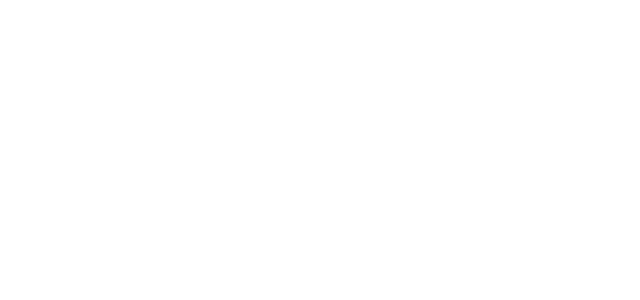
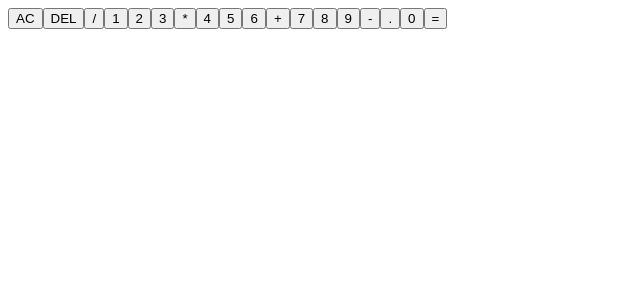
Before and after one commit to hadismtb/react-calculator, a React (Create React App) app: page / in a window 1280 px wide. Shown: the top 300 px of the page, without its empty margins (0-640 px from the left). Built offline with nearby package versions, Linux system fonts and the light colour scheme.

Commit message:
import calculator component to app.js

```diff
--- a/src/App.js
+++ b/src/App.js
@@ -1,10 +1,13 @@
 import React from 'react';
+
+// COMPONENTS
+import Calculator from './Components/Calculator';
 
 const App = () => {
   return (
-    <div>
-
-    </div>
+    <>
+      <Calculator/>
+    </>
   );
 };
 
```
